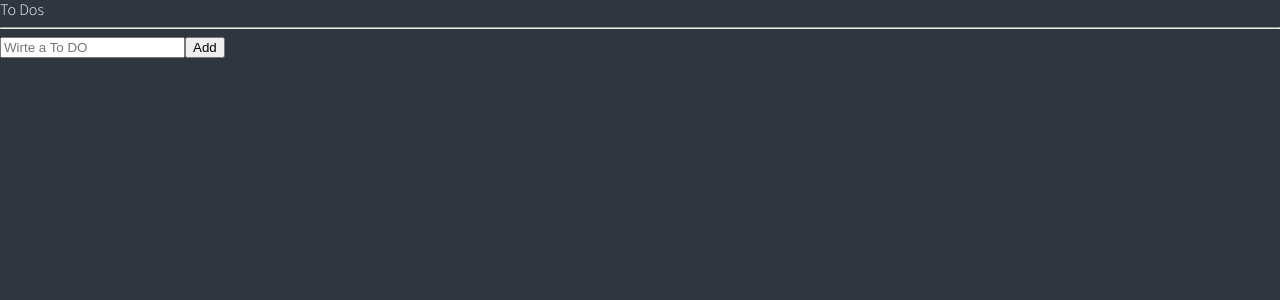
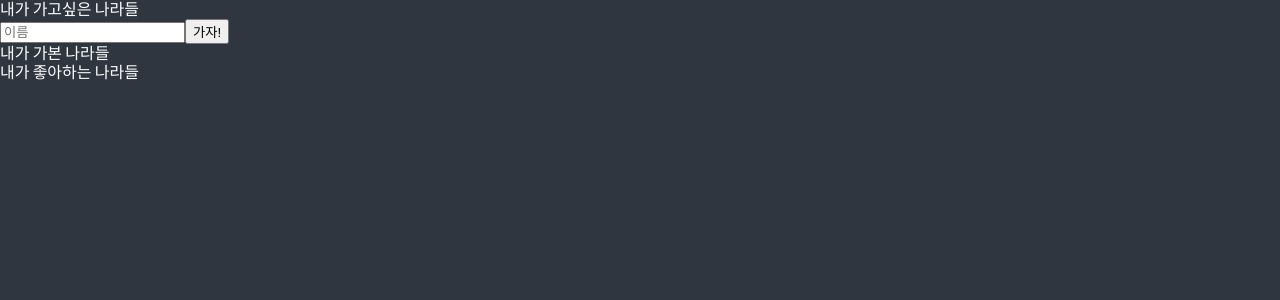
Before and after one commit to kimgorok/react-master, a React (Create React App) app: page / in a window 1280 px wide. Shown: the top 300 px of the page. Built offline with nearby package versions, Linux system fonts and the light colour scheme.

Commit message:
Recoil Forms

```diff
--- a/src/App.tsx
+++ b/src/App.tsx
@@ -70,6 +70,15 @@ function App() {
   return (
     <>
       <GlobalStyle />
+      <h2
+        style={{
+          display: "flex",
+          justifyContent: "center",
+          flexDirection: "column",
+        }}
+      >
+        내가 가고싶은 나라들
+      </h2>
       <ToDoList />
     </>
   );
--- a/src/components/ToDoList.tsx
+++ b/src/components/ToDoList.tsx
@@ -1,48 +1,197 @@
+import { useEffect } from "react";
 import { useForm } from "react-hook-form";
 import { atom, useRecoilState } from "recoil";
 
 interface IForm {
-  toDo: string;
+  toGo: string;
 }
 
-interface IToDo {
+interface IToGo {
   text: string;
   id: number;
-  category: "TO_DO" | "DOING" | "DONE";
 }
 
-const toDoState = atom<IToDo[]>({
-  key: "toDo",
+// atom은 key값과 default값(기본값)을 가지고 있음
+const toGoState = atom<IToGo[]>({
+  key: "toGo",
+  default: [],
+});
+
+const VisitedState = atom<IToGo[]>({
+  key: "visiteds",
+  default: [],
+});
+
+const loveState = atom<IToGo[]>({
+  key: "love",
   default: [],
 });
 
 function ToDoList() {
-  const [toDos, setToDos] = useRecoilState(toDoState);
-  const { register, handleSubmit, setValue } = useForm<IForm>();
-  const handleValid = ({ toDo }: IForm) => {
-    setToDos((oldToDos) => [
-      { text: toDo, id: Date.now(), category: "TO_DO" },
-      ...oldToDos,
-    ]);
-    setValue("toDo", "");
+  // useRecoilState(atom), 이는 useState처럼 atom의 값을 바꿈
+  const [toGos, setToGos] = useRecoilState(toGoState);
+  const {
+    register,
+    handleSubmit,
+    setValue,
+    setError,
+    formState: { errors },
+  } = useForm<IForm>();
+
+  // ************************************************************
+  // handleSubmit은 유저가 submit을 하면 다른 일을 모두 마친 후, handleValid를 호출
+  // 폼에 입력을 하는 함수. handleSubmit함수 안에 들어감
+  const handleValid = ({ toGo }: IForm) => {
+    // 유저가 toGo를 적지 않았을 때 오류 표시
+    // 에러 발생 시 메시지와, shouldFocus를 통해 커서를 toGo로 이동시킴
+    if (toGo === "") {
+      setError("toGo", { message: "required!" }, { shouldFocus: true });
+    }
+
+    // 유저가  입력한 값을 {text, id}의 형태로 newToGo에 저장
+    const newToGo: IToGo = { text: toGo, id: Date.now() };
+    // ToDos를 하나씩 추가, setToGos함수를 통해 toGos 값에 새로운 배열을 저장
+    // 여기선 새로 입력한 값이 기존의 값 뒤로 들어가도록 함
+    setToGos((oldToGos) => [newToGo, ...oldToGos]);
+    // submit 이후에 toGo를 빈칸으로 함
+    setValue("toGo", "");
+
+    // localStorage에 데이터 저장
+    // localStarage에는 키값이 savelist라는 저장소를 만듬
+    const updatedList = [...toGos, newToGo];
+    localStorage.setItem("savelist", JSON.stringify(updatedList));
+    // 상태 업데이트 후 텍스트 보이도록 다시 설정
+    setToGos(updatedList);
   };
+  // ********** 여기까지 handleValid **********
+
+  // useEffect를 사용하여 localStorage에 저장된 값을 가져와 savedList에 저장
+  useEffect(() => {
+    const savedList = localStorage.getItem("savelist");
+    // savedList 값이 존재한다면 savedList를 객체형태로 바꾸고 setToGos를 업데이트
+    if (savedList) {
+      setToGos(JSON.parse(savedList));
+    }
+  }, [setToGos]);
+
+  // li를 삭제하는 버튼 함수
+  const handleDelete = (id: number) => {
+    // filter를 통해 선택한 id와 다른 id를 가진 요소로 새로운 배열을 만듬
+    const updatedListAfterDelete = toGos.filter((toGo) => toGo.id !== id);
+    setToGos(updatedListAfterDelete);
+    localStorage.setItem("savelist", JSON.stringify(updatedListAfterDelete));
+  };
+  // ************************************************************
+
+  // ************************************************************
+  // 두 번째 리스트
+  const [visiteds, setVisited] = useRecoilState(VisitedState);
+  // 내가 가본 나라들에 li 추가
+  const visitedList = (id: number) => {
+    // toGo의 id와 선택된 id가 일치하면 selectedToGo에 값을 저장
+    const selectedToGo = toGos.find((toGo) => toGo.id === id);
+
+    // selectedToGo값이 존재할 경우
+    if (selectedToGo) {
+      // filter를 통해 선택한 id와 다른 id를 가진 요소로 새로운 배열을 만듬
+      setToGos((oldToGos) => oldToGos.filter((toGo) => toGo.id !== id));
+      // 그리고 기존의 값과 selectedToGo를 추가한 새로운 배열을 setVisited에 전달
+      setVisited((oldVisited) => [...oldVisited, selectedToGo]);
+    }
+  };
+
+  // 가본 나라들 취소
+  const SecondCancle = (id: number) => {
+    // filter를 통해 선택한 id와 같은 id를 가진 요소로 새로운 배열을 만듬
+    const selectedVisited = visiteds.find((Visited) => Visited.id === id);
+    // selectedVisited값이 존재할 경우
+    if (selectedVisited) {
+      // filter를 통해 선택한 id와 다른 id를 가진 요소로 새로운 배열을 만듬
+      setVisited((oldVisited) =>
+        oldVisited.filter((visited) => visited.id !== id)
+      );
+      /* 그리고 기존의 값과 selectedVisited의 값을 추가한 새로운 배열을
+          setToGos에 전달하여 다시 첫 번째 리스트로 보냄 */
+      setToGos((oldToGos) => [...oldToGos, selectedVisited]);
+    }
+  };
+  // ************************************************************
+
+  // ************************************************************
+  // 세 번째 리스트
+  const [love, setLove] = useRecoilState(loveState);
+  // 내가 좋아하는 나라들에 li 추가
+  const LoveList = (id: number) => {
+    // visiteds의 id와 선택된 id가 일치하는 요소들로 새로운 배열을 만듬
+    const selectedVisited = visiteds.find((visited) => visited.id === id);
+    // selectedVisited에 값이 존재할 경우
+    if (selectedVisited) {
+      // filter를 통해 선택한 id와 다른 id를 가진 요소로 새로운 배열을 만듬
+      // 이것이 다시 visited가 됨
+      setVisited((oldVisiteds) =>
+        oldVisiteds.filter((visited) => visited.id !== id)
+      );
+      // 그리고 love에는 기존의 배열에 selectedVisited가 추가된 새로운 배열이 전달됨
+      setLove((oldLove) => [...oldLove, selectedVisited]);
+    }
+  };
+
+  // 좋아하는 나라들 취소
+  const LoveCancle = (id: number) => {
+    // find를 통해 유저가 선택한 id와 일치하는 id값을 가진 요소들을 selectedLove에 저장
+    const seletedLove = love.find((love) => love.id === id);
+    // selectedLove가 존재할 경우
+    if (seletedLove) {
+      /* setLove는 filter를 통해 유저가 선택한 id와 다른 값을 가진 id를 가진 요소들로
+          배열이 새로 만들어지고 */
+      setLove((oldLove) => oldLove.filter((love) => love.id !== id));
+      // setVisited에는 기존의 값과 selectedLove가 추가된 새로운 배열이 전달됨
+      setVisited((oldVisited) => [...oldVisited, seletedLove]);
+    }
+  };
+  // ************************************************************
 
   return (
     <div>
-      <h1>To Dos</h1>
-      <hr />
       <form onSubmit={handleSubmit(handleValid)}>
         <input
-          {...register("toDo", {
-            required: "ToDo를 적어",
+          {...register("toGo", {
+            required: "😡required!",
           })}
-          placeholder="Wirte a To DO"
+          placeholder="이름"
         />
-        <button>Add</button>
+        <span>{errors?.toGo?.message}</span>
+        <button>가자!</button>
       </form>
+
       <ul>
-        {toDos.map((toDo) => (
-          <li key={toDo.id}>{toDo.text}</li>
+        {toGos.map((toGo) => (
+          <li key={toGo.id}>
+            {toGo.text}
+            <button onClick={() => visitedList(toGo.id)}> ✅ </button>
+            <button onClick={() => handleDelete(toGo.id)}> 🗑 </button>
+          </li>
+        ))}
+      </ul>
+
+      <ul>
+        내가 가본 나라들
+        {visiteds.map((Visited) => (
+          <li key={Visited.id}>
+            {Visited.text}
+            <button onClick={() => LoveList(Visited.id)}> 👍 </button>
+            <button onClick={() => SecondCancle(Visited.id)}> ❌ </button>
+          </li>
+        ))}
+      </ul>
+
+      <ul>
+        내가 좋아하는 나라들
+        {love.map((love) => (
+          <li key={love.id}>
+            {love.text}
+            <button onClick={() => LoveCancle(love.id)}>👎</button>
+          </li>
         ))}
       </ul>
     </div>
```
